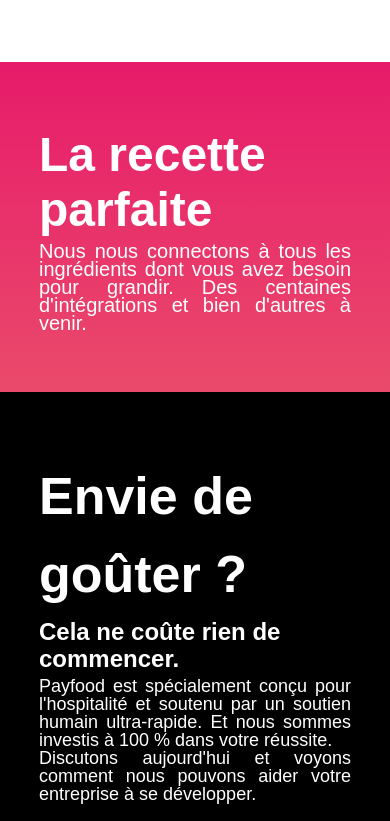
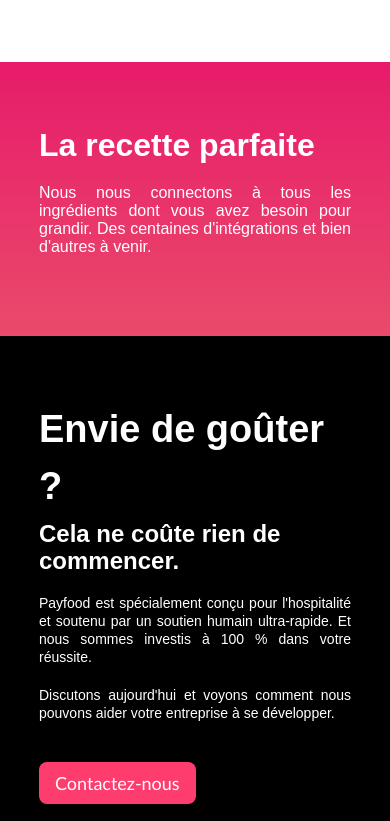
Before and after one commit to Armelsteve1/PAYFOOD, a React (Create React App) app in the folder payfood/: page / in a window 390 px wide. Shown: the part 8280-9101 px from the top of the page. Built offline with nearby package versions, Linux system fonts and the light colour scheme.

Commit message:
block responsive for mobile finished

```diff
--- a/payfood/src/Component/HomePage/home-style.css
+++ b/payfood/src/Component/HomePage/home-style.css
@@ -355,13 +355,6 @@ span.highlighted-text {
   justify-content: center;
 }
 
-@media (max-width: 768px) {
-  .fourth .container {
-    width: 80%;
-    /* Adjust the width for smaller screens */
-  }
-}
-
 .fourth .item1 {
   background-image: url('./item1.svg');
   background-repeat: no-repeat;
@@ -498,11 +491,6 @@ span.highlighted-text {
 }
 
 .image-grid {
-  /* display: grid;
-  grid-template-columns: 1fr 1fr 1fr;
-  grid-gap: 20px;
-  justify-content: center;
-  align-items: center; */
   text-align: right;
   display: inline-grid;
   flex-wrap: wrap;
@@ -551,6 +539,47 @@ img#title-to-developed {
   border-radius: 0;
 }
 
+.six {
+  background: linear-gradient(180deg, rgba(231, 27, 106, 1) 0%, #EA4A6B 100%);
+  font-family: Poppins, sans-serif;
+  font-weight: 400;
+  padding: 60px 0;
+}
+
+.six p {
+  font-size: 20px;
+  text-align: justify;
+  margin: 20px 0;
+}
+
+.six span {
+  font-size: 3em;
+}
+
+.seven {
+  background-color: #000000;
+  padding: 60px 0;
+  font-family: Montserrat, sans-serif;
+  font-size: 20px;
+  font-weight: 500;
+  line-height: 27px;
+  letter-spacing: 0em;
+}
+
+.seven p {
+  text-align: justify;
+  font-size: 18px;
+  margin: 20px 0;
+}
+
+.seven span:first-child {
+  font-size: 2.6em;
+  line-height: 1.5em;
+}
+
+.seven .container {
+  text-align: unset;
+}
 
 /* Media query for tablets (up to 768px) */
 @media screen and (max-width: 768px) {
@@ -598,6 +627,22 @@ img#title-to-developed {
 
   .image-grid .single-image img:nth-last-child(2) {
     padding: 0;
+  }
+
+  .six p {
+    font-size: 18px;
+  }
+
+  .six span {
+    font-size: 2.5em;
+  }
+
+  .seven p {
+    font-size: 16px;
+  }
+
+  .seven span:first-child {
+    font-size: 2.2em;
   }
 
 }
@@ -734,46 +779,21 @@ img#title-to-developed {
     padding: 0 25px 100px 0;
   }
 
-}
-
-.six {
-  background: linear-gradient(180deg, rgba(231, 27, 106, 1) 0%, #EA4A6B 100%);
-  font-family: Poppins, sans-serif;
-  font-weight: 400;
-  padding: 60px 0;
-}
-
   .six p {
-  font-size: 20px;
-  text-align: justify;
+    font-size: 16px;
   }
 
   .six span {
-  font-size: 3em;
-}
-
-.seven {
-  background-color: #000000;
-  padding: 60px 0;
-  font-family: Montserrat, sans-serif;
-  font-size: 20px;
-  font-weight: 500;
-  line-height: 27px;
-  letter-spacing: 0em;
+    font-size: 2em;
   }
 
   .seven p {
-  text-align: justify;
-  font-size: 18px;
+    font-size: 14px;
   }
 
   .seven span:first-child {
-  font-size: 2.6em;
-  line-height: 1.5em;
+    font-size: 1.9em;
   }
-
-.seven .container {
-  text-align: unset;
 }
 
 * {
```
Lines whose indentation alone changed are shown as unchanged.
